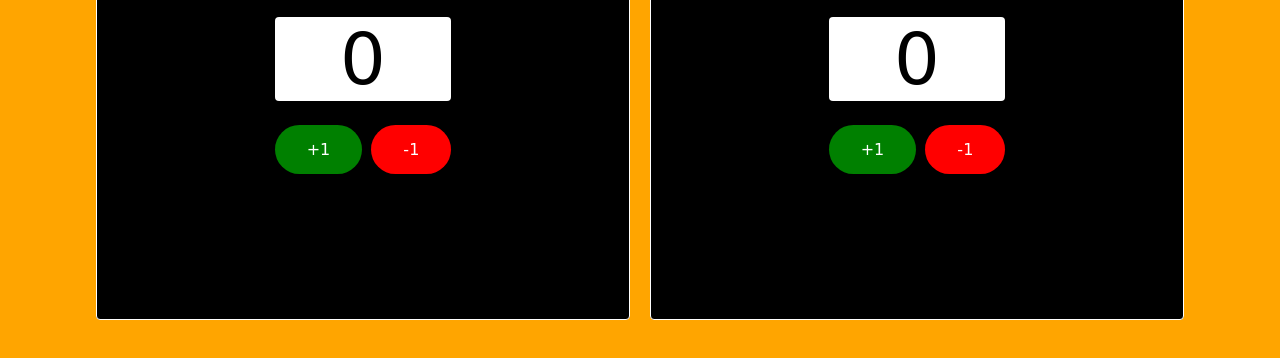
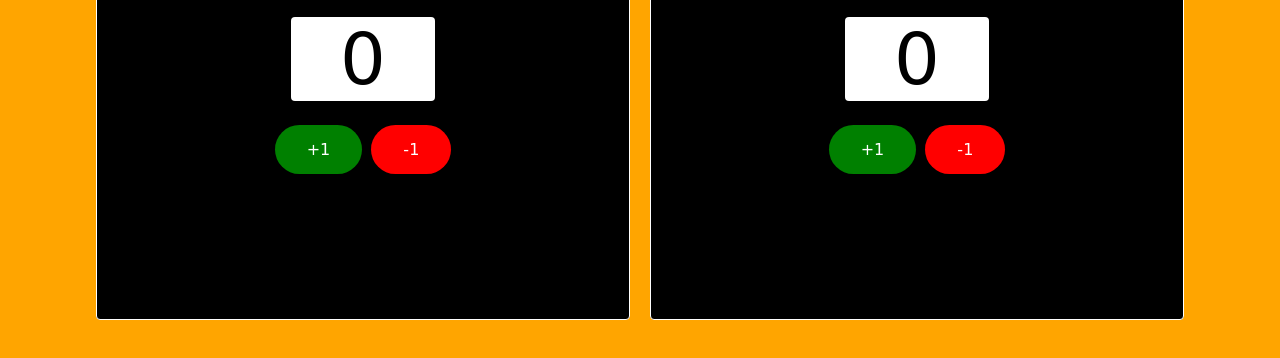
Before and after one commit to sumitrmalik/ScoreKeeperJS, a plain HTML site: page index.html in a window 1280 px wide. Shown: the part 288-646 px from the top of the page. Drawn offline with Linux system fonts and the light colour scheme.

Commit message:
Update style.css

```diff
--- a/style.css
+++ b/style.css
@@ -38,7 +38,7 @@ p{
 	margin: 20px 0;
 	color: black;
 	background-color: white;
-	width: 22vh;
+	width: 2em;
 	border-radius: 4px;
 }
 .button {
```
